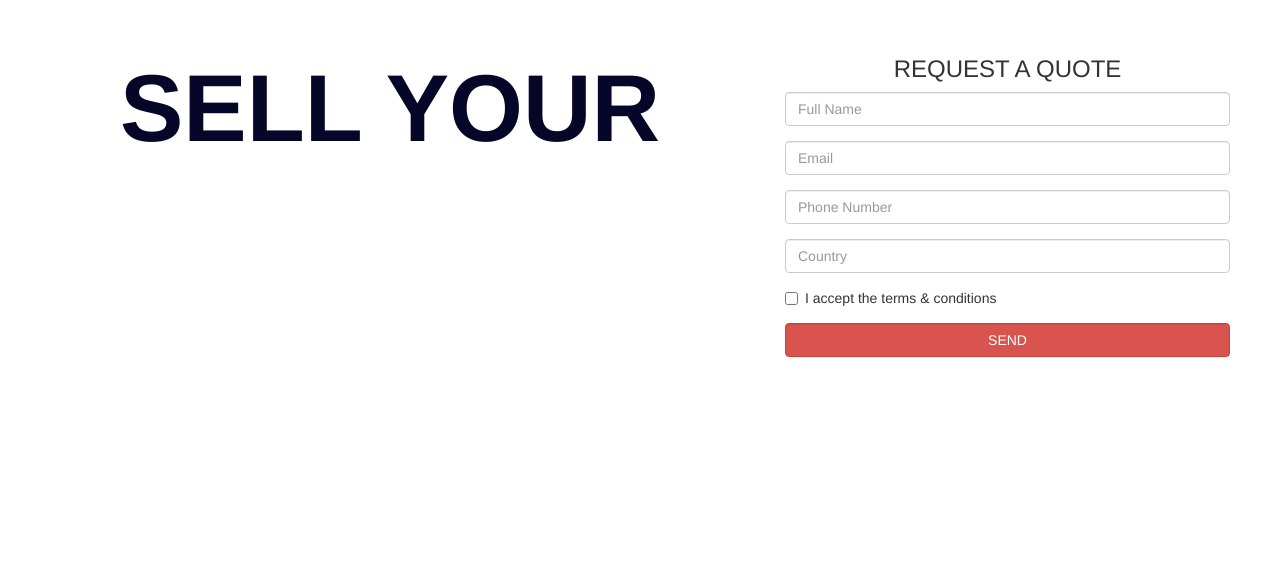
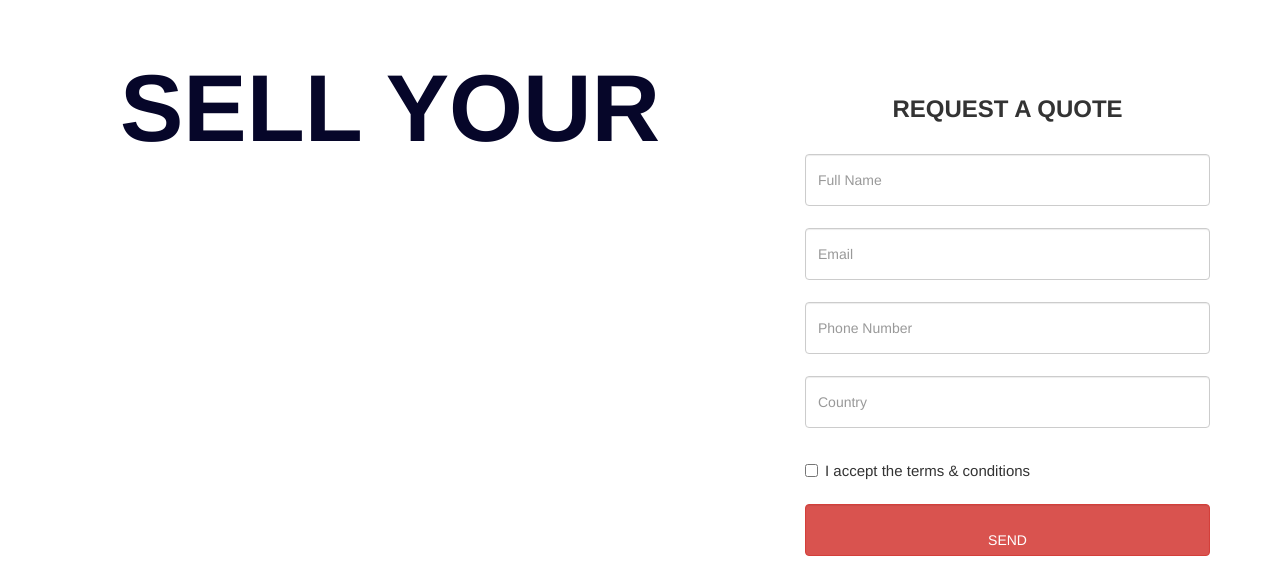
Before and after one commit to reeversedev/couch-fashion, a plain HTML site: page couch-fashion/index.html in a window 1280 px wide. Shown: the part 224-800 px from the top of the page. Drawn offline with nearby package versions, Linux system fonts and the light colour scheme.

Commit message:
Added form.

```diff
--- a/couch-fashion/src/stylesheets/style.css
+++ b/couch-fashion/src/stylesheets/style.css
@@ -15,7 +15,7 @@
     text-align: center;
     text-decoration: none;
     text-transform: uppercase;
-    margin-right: 30px;
+    margin-right: 32px;
     font-size: 15px;
 }
 
@@ -33,7 +33,7 @@
 .inner-self {
     background-image: url('header-background.png');
     background-repeat: no-repeat;
-    background-position: 0 10;
+    background-position: -10px 0px 10px;
     background-size: 100%;
 }
 
@@ -72,3 +72,27 @@
     margin-top: 36px;
     margin-bottom: 60px;
 }
+.request-quote-heading {
+    font-weight: bold;
+    padding-top: 30px;
+    padding-bottom: 15px;
+}
+.white {
+    background-color: white;
+    border-radius: 5px;
+}
+.form-group {
+    padding-left: 20px;
+    padding-right: 20px;
+    padding-top: 7px;
+}
+.white-form {
+    margin-top: 10px;
+}
+.checkbox label {
+    font-size: 15px;
+}
+.form-control {
+    padding-top: 25px;
+    padding-bottom: 25px;
+}
```
